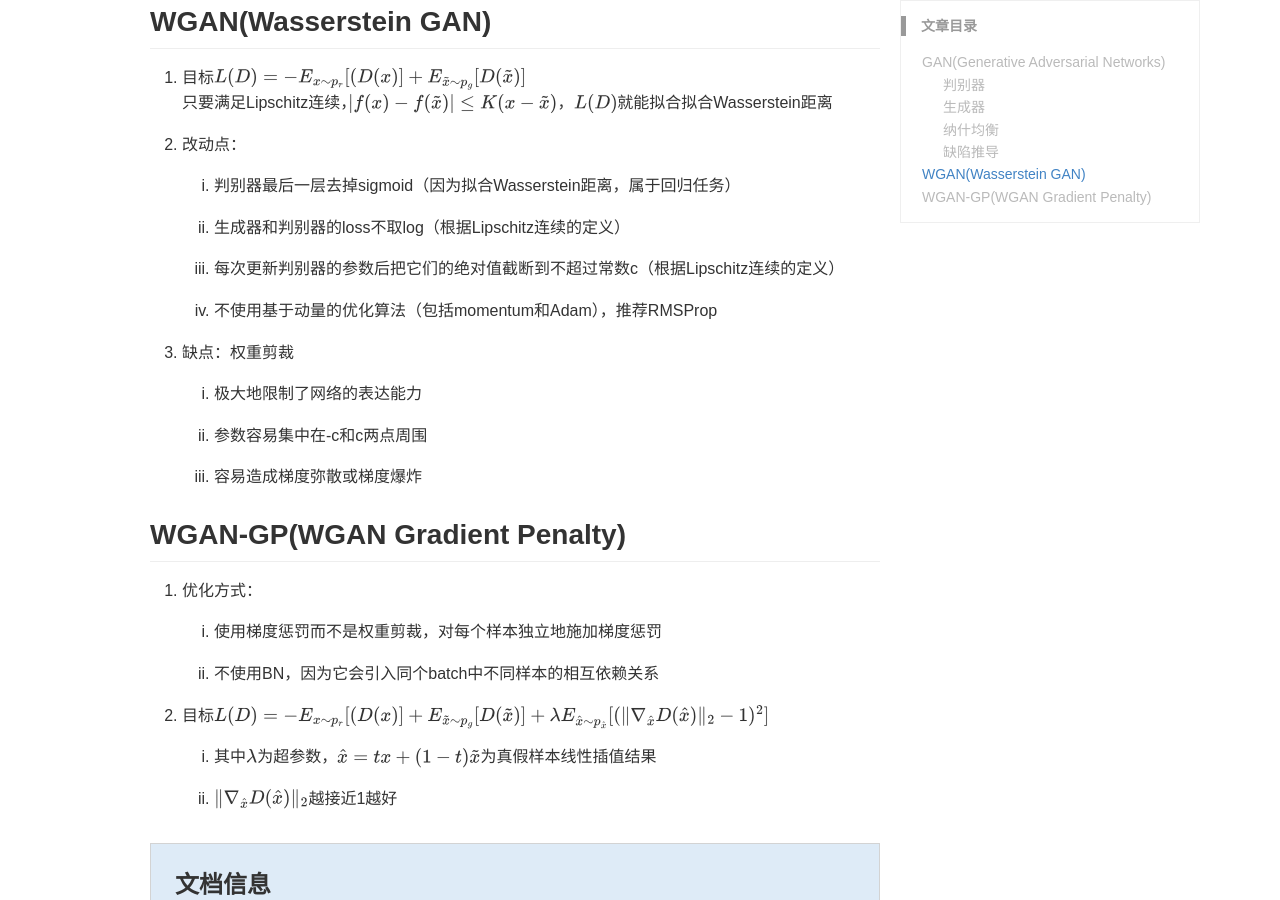
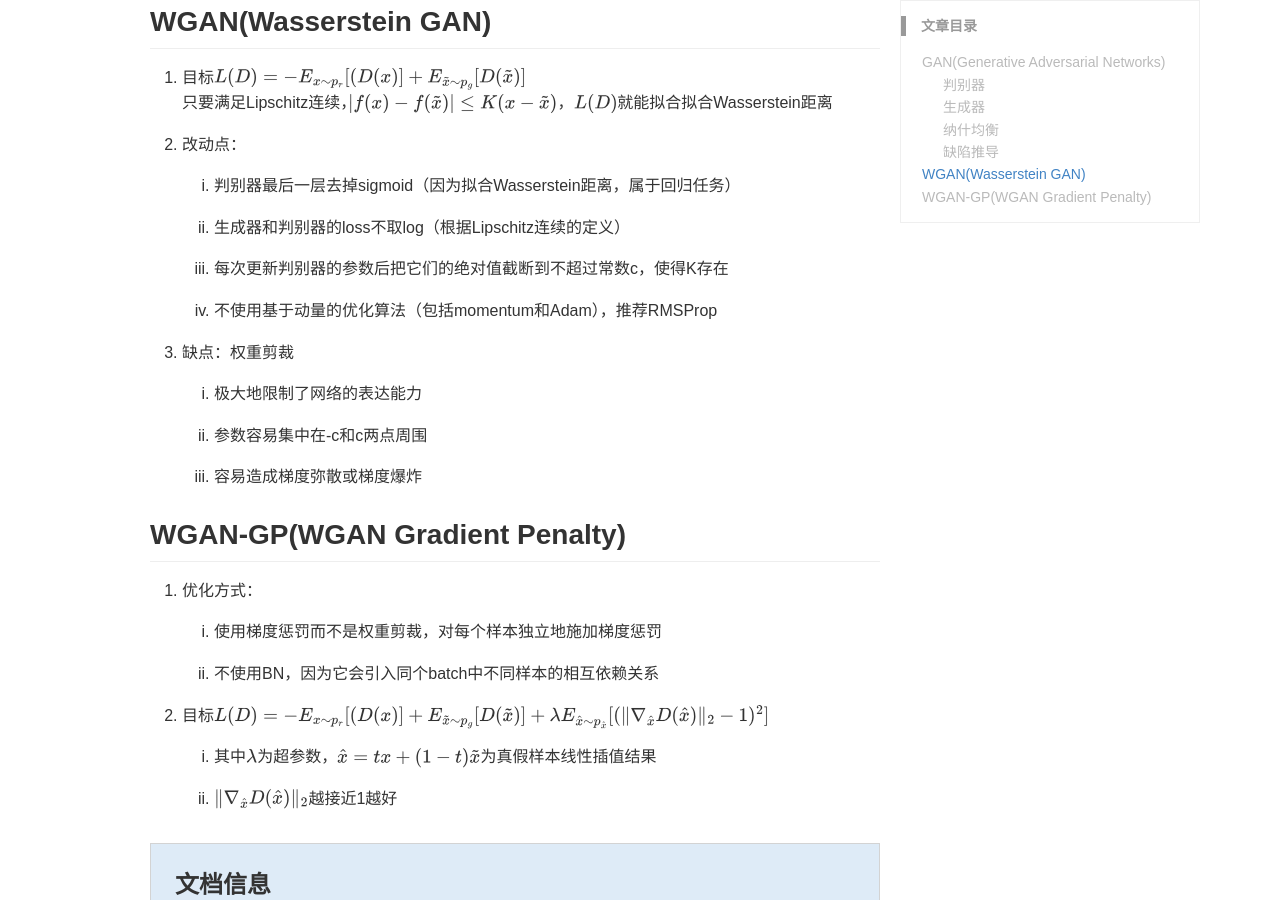
Before and after one commit to AccelYu/AccelYu.github.io, a Jekyll site: the page built from _posts/2020-08-02-nn_model04.md, in a window 1280 px wide and 900 px high, scrolled down 1918 px. Built offline with Jekyll 4.4.1, drawn with Linux system fonts in a browser that asks for light colours; some web fonts are replaced; comment, search, counter and statistics services are not loaded; a style sheet for code colours, icons or effects is not loaded; some of the changed text lies outside the part shown.

Commit message:
Update 2020-08-02-nn_model04.md

```diff
--- a/_posts/2020-08-02-nn_model04.md
+++ b/_posts/2020-08-02-nn_model04.md
@@ -73,7 +73,7 @@ $E_{x\sim p_g(x)}[-logD(x)]=D_{KL}(p_g \Vert p_r)+E_{x\sim p_r(x)}[log(D^\ast (x
 
    2. 生成器和判别器的loss不取log（根据Lipschitz连续的定义）
 
-   3. 每次更新判别器的参数后把它们的绝对值截断到不超过常数c（根据Lipschitz连续的定义）
+   3. 每次更新判别器的参数后把它们的绝对值截断到不超过常数c，使得K存在
 
    4. 不使用基于动量的优化算法（包括momentum和Adam），推荐RMSProp
 
```
